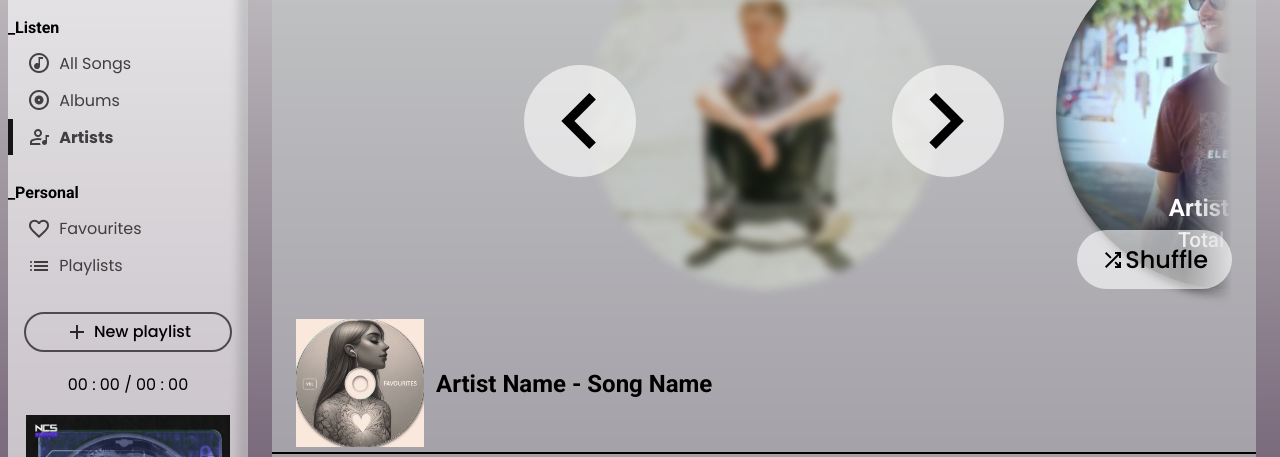
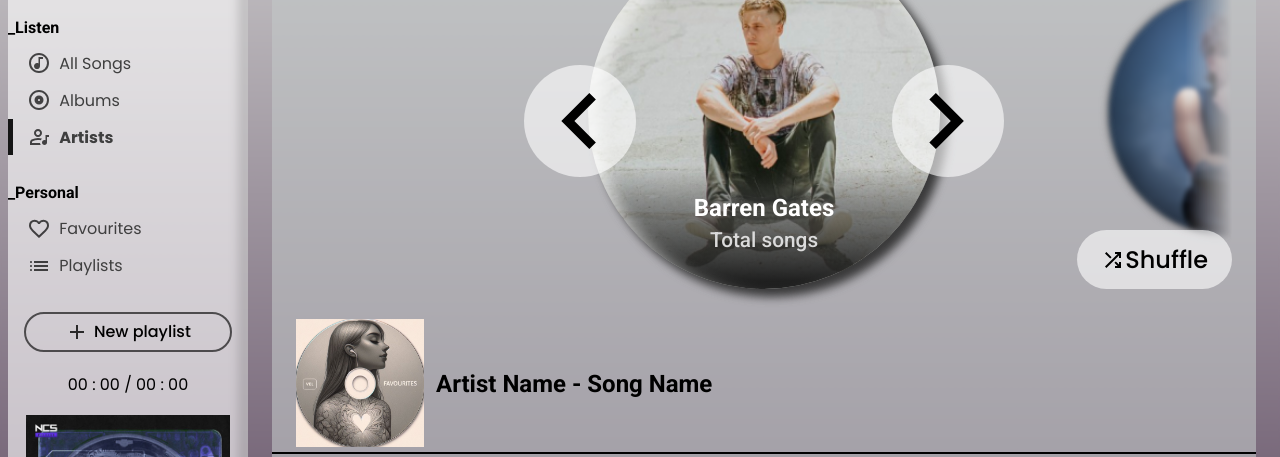
Before and after one commit to GeeGne/Music-Player-App, a website built with Vite: page Pages/artists.html in a window 1280 px wide. Shown: the part 147-604 px from the top of the page. Built offline with nearby package versions, Linux system fonts and the light colour scheme; a web font is replaced by a local one.

Commit message:
Version 6.5 In the Artists screen, Switiching between artists visuals and effects are working now, added Artist JSON data, added a function(artistsArray) that detects artist names and fetch an array list of the artists

```diff
--- a/Data/Artists.json
+++ b/Data/Artists.json
@@ -1,21 +1,47 @@
 [
   {
-    "artistName" : "name",
-    "artistCover": "cover"
+    "artistName" : "Barren Gates",
+    "artistCover": "/Img/Artist Covers/Barren Gates-pfp.png"
   },{
-    "artistName" : "name",
-    "artistCover": "cover"
+    "artistName" : "Bryan Andrew Medina",
+    "artistCover": "/Img/Artist Covers/Bryan Andrew Medina.jpg"
   },{
-    "artistName" : "name",
-    "artistCover": "cover"
+    "artistName" : "Diamond Eyes",
+    "artistCover": "/Img/Artist Covers/Diamond Eyes-pfp.png"
   },{
-    "artistName" : "name",
-    "artistCover": "cover"
+    "artistName" : "Egzod",
+    "artistCover": "/Img/Artist Covers/Egzod-pfp.jpg"
   },{
-    "artistName" : "name",
-    "artistCover": "cover"
+    "artistName" : "Hyri",
+    "artistCover": "/Img/Artist Covers/Hyri-pfp.png"
   },{
-    "artistName" : "name",
-    "artistCover": "cover"
+    "artistName" : "intoAlter",
+    "artistCover": "/Img/Artist Covers/intoAlter-pfp.jpg"
+  },{
+    "artistName" : "Jnathyn",
+    "artistCover": "/Img/Artist Covers/Jnathyn.jpeg"
+  },{
+    "artistName" : "Peter Piffen",
+    "artistCover": "/Img/Artist Covers/Peter Piffen-pfp.jpg"
+  },{
+    "artistName" : "Rameses B",
+    "artistCover": "/Img/Artist Covers/Rameses B-pfp.png"
+  },{
+    "artistName" : "RYVN",
+    "artistCover": "/Img/Artist Covers/RYVN-pfp.png"
+  },{
+    "artistName" : "Shiah Maisel",
+    "artistCover": "/Img/Artist Covers/Shiah Maisel-pfp.jpg"
+  },{
+    "artistName" : "Too Martian",
+    "artistCover": "/Img/Artist Covers/Too Martian-pfp.jpg"
+  },{
+    "artistName" : "Clarx",
+    "artistCover": "/Img/Artist Covers/Clarx-pfp.png"
+  },{
+    "artistName" : "Maestro Chives",
+    "artistCover": "/Img/Artist Covers/Maestro Chives-pfp.png"
+  },{
+    "artistName" : "TWISTED"
   }
 ]
--- a/Data/Samples.json
+++ b/Data/Samples.json
@@ -26,19 +26,19 @@
   },{
     "id": 5,
     "sampleLocation": "../Audio/Clarx & Shiah Maisel - Give Up [NCS Release].mp3",
-    "artistName": "Clatx & Shiah Maisel",
+    "artistName": "Clarx & Shiah Maisel",
     "album": "Give Up",
     "cover": "/Img/Music Covers/Give Up.jpg"
   },{
     "id": 6,
     "sampleLocation": "../Audio/Clarx & Shiah Maisel - Pull Me In (feat. M.I.M.E) [NCS Release].mp3",
-    "artistName": "Clatx & Shiah Maisel",
+    "artistName": "Clarx & Shiah Maisel",
     "album": "Pull Me In (feat. M.I.ME)",
     "cover": "/Img/Music Covers/Pull Me In.jpg"
   },{
     "id": 7,
     "sampleLocation": "../Audio/Diamond Eyes - Everything [NCS Release].mp3",
-    "artistName": "Diamon Eyes",
+    "artistName": "Diamond Eyes",
     "album": "Everything",
     "cover": "/Img/Music Covers/Everything.jpg"
   },{
--- a/Pages/artists.html
+++ b/Pages/artists.html
@@ -267,10 +267,7 @@
 
         <section class="top-section js-top-section">
           <ul class="artists-container js-artists-container">
-            <li class="artist-box js-artist-box">
-              <img>
-            </li>
-            <li class="artist-box js-artist-box">
+            <li class="artist-box filler-start js-artist-box">
               <div class="title-box">
                 <h3>Artist name</h3>
                   <h3>Total songs</h3>
@@ -290,7 +287,7 @@
                 src="/Img/Artist Covers/Egzod-pfp.jpg"
               >
             </li>
-            <li class="artist-box js-artist-box">
+            <li class="artist-box filler-end js-artist-box">
               <div class="title-box">
                 <h3>Artist name</h3>
                   <h3>Total songs</h3>
--- a/Scripts/Shared/general.js
+++ b/Scripts/Shared/general.js
@@ -80,6 +80,7 @@
       playList: playNchillPlaylist
     }
   ],
+  artists: [],
   playListSettings: {
     repeat: false,
     shuffle: false
--- a/Scripts/Utils/playlists.js
+++ b/Scripts/Utils/playlists.js
@@ -1,3 +1,4 @@
+
 import samples from '../../Data/Samples.json';
 
 let timerId;
--- a/Scripts/artists.js
+++ b/Scripts/artists.js
@@ -1,5 +1,8 @@
 //  JSON DATA
 import samples from '../Data/Samples.json';
+
+//  ARISTS DATA
+import artistsData from '../Data/Artists.json';
 
 //  SUMMARY
 import generalSummary from './Shared/general.js';
@@ -86,9 +89,11 @@
 function updateSelectors () {
   topSectionElement = document.querySelector('.js-top-section');
   artistsContainerElement = document.querySelector('.js-artists-container');
+  shuffleButtonElement = document.querySelector('.js-shuffle-button');
+}
+
+function updateArtistsSelector () {
   artistsListsElements = document.querySelectorAll('.js-artist-box');
-  // favouritesImageElement = document.querySelector('.js-favourites-image');
-  shuffleButtonElement = document.querySelector('.js-shuffle-button');
 }
 
 // function updateListeners () {
@@ -125,6 +130,31 @@
     currentIndex > 0 && (currentIndex = 0);
   }
 }
+
+function artistsArray () {
+  let artistsNameReference = [];
+  samples.forEach(samples =>{
+    const {artistName} = samples;
+    const strLowerCase = artistName.toLowerCase();
+    const strLowerCaseArray = strLowerCase.split(strLowerCase.includes('&') ? ' & ' : ' x ');
+    const strLowerCaseNoSpaceArray = strLowerCaseArray.map(string => string.replace(/\s/g, ''));
+    artistsNameReference = [...artistsNameReference, strLowerCaseNoSpaceArray];
+  })
+
+  let repetetiveStrFilter = [];
+  artistsNameReference.forEach(array => {
+    array.forEach(artist => {
+      let matchedItem;
+      repetetiveStrFilter.forEach(str => str === artist && (matchedItem = artist))
+      matchedItem || (repetetiveStrFilter =[...repetetiveStrFilter, artist])
+    });
+  });
+
+  audioState.artists = artistsNameReference = repetetiveStrFilter;
+  console.log({artistsNameReference}, audioState.artists);
+}
+
+
 
 // function favouritesHTML () {
 //   const {list} = favouritesPlaylist;
@@ -208,8 +238,67 @@
 //   totalSongs();
 // }
 
+function artistsHTML () {
+  const {artists} = audioState;
+  let html = ``;
+
+  artists.forEach((artist, i) => {
+    let matchedItem;
+    artistsData.forEach(artistData =>{
+      let {artistName} = artistData;
+      const strLowerCase = artistName.toLowerCase();
+      const strNoSpaceLowerCase = strLowerCase.replace(/\s/g, '');
+      artistName = strNoSpaceLowerCase;
+
+      artist === artistName && (matchedItem = artistData)
+    });
+
+    matchedItem && (
+      html +=
+      `
+        <li
+          class="artist-box ${i === 0 && 'filler-start selected'} ${i === artists.length - 1 && 'filler-end'} js-artist-box"
+          data-artist-name="${artist}"
+        >
+          <div class="title-box">
+            <h3>${matchedItem.artistName}</h3>
+            <h3>Total songs</h3>
+          </div>
+          <img src="${matchedItem.artistCover || '/Img/Default/Artist-default.jpg'}">
+        </li>
+      `
+    )
+    console.log(matchedItem);
+  });
+
+  artistsContainerElement.innerHTML = html;
+
+}
+
 // let timerID;
 export function artistsToggle (action, element) {
+  const updateSelectedArtist = (direction) => {
+    let targetedIndex;
+    artistsListsElements.forEach((element, i) =>{
+      if (element.classList.contains('selected')) {
+        const lastIndex = artistsListsElements.length - 1;
+
+        targetedIndex = i + (direction === 'next' ? 1 : -1);
+        targetedIndex < 0 && (targetedIndex = 0);
+        targetedIndex > lastIndex && (targetedIndex = lastIndex);
+      }
+
+      element.classList.remove('selected');
+    });
+
+    artistsListsElements.forEach((element, i) =>{
+      const artistName = element.dataset;
+      if (i === targetedIndex) {
+        audioState.selectedArtist = artistName;
+        element.classList.add('selected');
+      }
+    });
+  }
   // const styleWhenPause = () => {
   //   favouritesListsElements.forEach(sample => {
   //     sample.style.setProperty('--background-change', 'rgba(0, 0, 0, 0');
@@ -273,9 +362,9 @@
   // }
 
   if (action === 'next' || action === 'previous') {
-    console.log('test');
     slideCalculate(action);
     artistsListsElements.forEach(element => element.style.transform = `translateX(${currentIndex}em)`);
+    updateSelectedArtist(action);
   }
 }
 
@@ -296,6 +385,9 @@
 async function updateSummary() {
   updateSelectors();
   await addStyleSheets();
+  artistsArray();
+  artistsHTML();
+  updateArtistsSelector();
 //   favouritesSettings();
 //   updateListeners();
 //   favouritesHTML();
--- a/Styles/artists.scss
+++ b/Styles/artists.scss
@@ -34,7 +34,7 @@
   display: flex;
   max-width: 100%;
   margin: 0 24px;
-  overflow-x: scroll;
+  overflow: hidden;
   -webkit-mask-image: linear-gradient(to left, rgb(0, 0, 0, 0) 0%, rgb(0, 0, 0, 1) 5%, rgb(0, 0, 0, 1) 95%, rgb(0, 0, 0, 0) 100%);
   mask-image: linear-gradient(to left, rgb(0, 0, 0, 0) 0%, rgb(0, 0, 0, 1) 5%, rgb(0, 0, 0, 1) 95%, rgb(0, 0, 0, 0) 100%);
   align-self: stretch;
@@ -49,12 +49,12 @@
   transition: transform 0.5s ease-out;
 }
 
-.top-section .artist-box:nth-child(1) {
-  min-width: calc(50% - 11em);
+.top-section .artist-box.filler-start {
+  margin-left: calc(50% - 11em);
 }
 
-.top-section .artist-box:last-child {
-  min-width: calc(50% + 11em);
+.top-section .artist-box.filler-end {
+  margin-right: 11em;
 }
 
 .top-section .artist-box.selected {
@@ -66,15 +66,15 @@
   height: 22em;
   object-fit: cover;
   border-radius: 200px;
-  // transform: scale(0.7);
+  transform: scale(0.7);
   transform-origin: center;
-  filter: blur(4px);
+  filter: drop-shadow(0 0 5px rgba(41, 41, 41, 0.878)) blur(4px);
   cursor: pointer;
-  transition: transform 0.5s ease, filter 0.5s ease;
+  transition: transform 0.5s ease-out, filter 0.5s ease-in;
 }
 
 .top-section .artist-box.selected img {
-  filter: drop-shadow(8px 8px 5px rgba(41, 41, 41, 0.878));
+  filter: drop-shadow(8px 8px 5px rgba(41, 41, 41, 0.878)) blur(0);
   transform: scale(1);
 }
 
@@ -90,14 +90,15 @@
   height: 22em;
   z-index: 10;
   border-radius: 100%;
-  box-shadow: 0 0 10px 5px rgba(58, 58, 58, 0.635) inset;
+  box-shadow: 0 0 0 0 rgba(58, 58, 58, 0) inset;
   background: linear-gradient(to bottom, rgb(0, 0, 0, 0) 0%, rgb(0, 0, 0, 0) 65%, rgba(80, 80, 80, 0.5) 75%, rgb(21, 21, 21) 100%);
-  transition: opacity 0.5s ease;
+  transition: opacity 1s ease-out, box-shadow 1s ease-out;
 }
 
 .top-section .artist-box.selected .title-box {
   visibility: visible;
   opacity: 1;
+  box-shadow: 10px 10px 15px 1px rgba(255, 255, 255, 0.607) inset;
 }
 
 .top-section .artist-box .title-box h3 {
```
Also changed, not shown: src/test.js (+59 -41 lines), Img/Artist Covers/Clarx-pfp.png (added), Img/Artist Covers/Maestro Chives-pfp.png (added).
